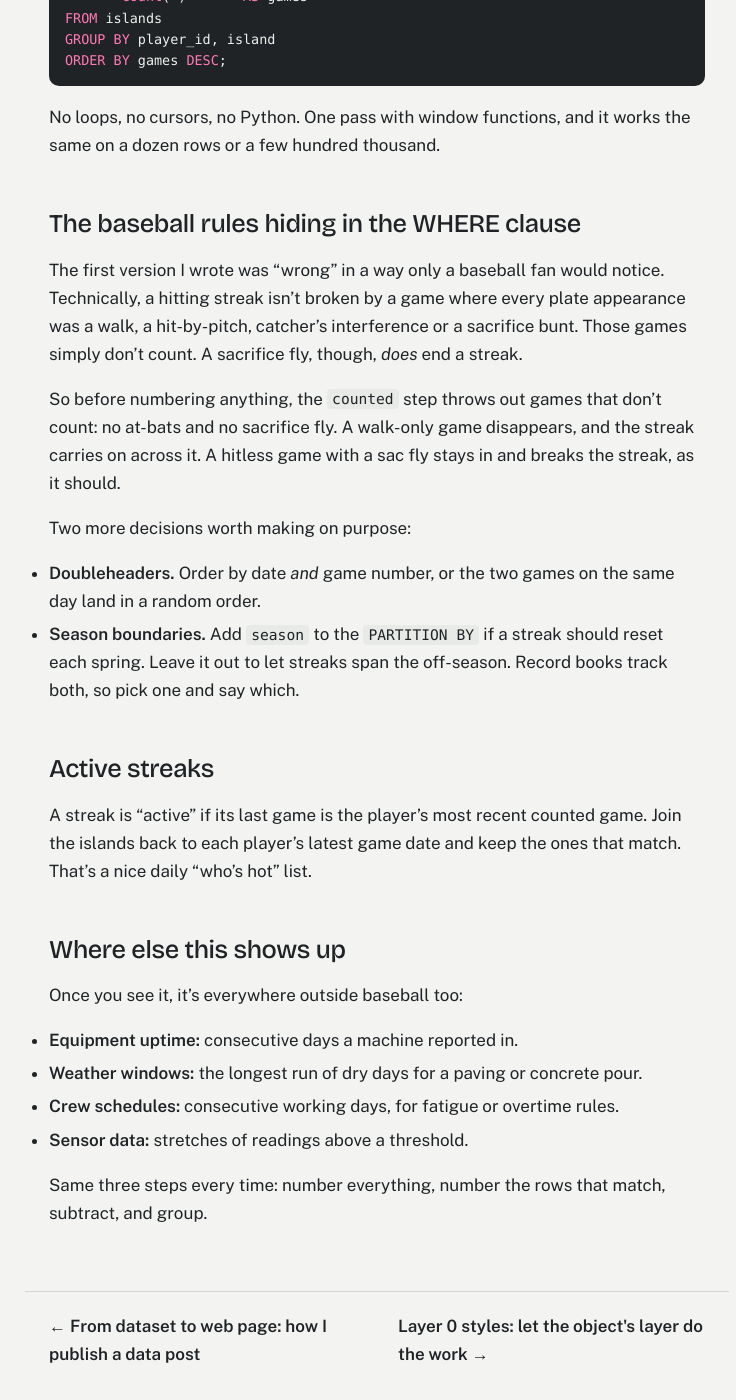
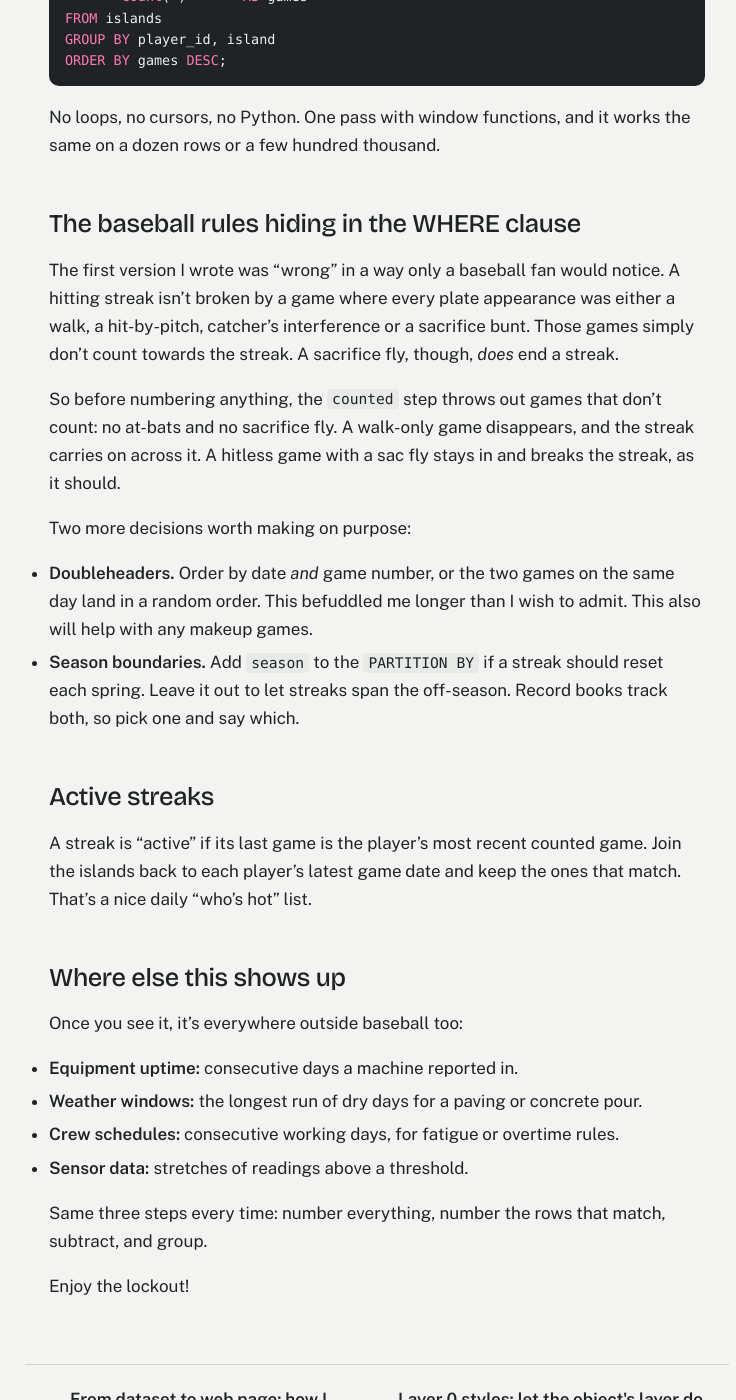
Before and after one commit to fiftyshadesofgrading/Homepage, a Jekyll site: the page built from _posts/2026-11-29-gaps-and-islands-streaks.md, in a window 1280 px wide and 1400 px high, scrolled down 1908 px. Shown: the whole window, without its empty margins (263-999 px from the left). Built offline with Jekyll 4.4.1, drawn with Linux system fonts in a browser that asks for light colours; some of the changed text lies outside the part shown.

Commit message:
Refine explanation of gaps and islands in SQL
Reword sections for clarity and precision regarding hitting streaks in baseball.

```diff
--- a/_posts/2026-11-29-gaps-and-islands-streaks.md
+++ b/_posts/2026-11-29-gaps-and-islands-streaks.md
@@ -9,7 +9,7 @@ tags: [sql, postgres, mlb, data]
 
 I keep a database of baseball game logs at home, as one does. The first "fun" question I wanted to ask it was the obvious one: _who's on a hitting streak_, and _what's the longest streak this season?_ AKA who's ripping the seams off the ball? Which unit is getting showered in seeds and Bazooka bubble gum nightly?
 
-It turns out that's a surprisingly awkward question for SQL. A streak is a run of *consecutive* rows that meet a condition, and SQL thinks in sets, not sequences or flows. You can see a streak instantly in a spreadsheet; writing it as a query takes a trick. That trick has a name: **gaps and islands**. The rows you care about are islands, the rows that break them are gaps, and once you see the pattern you'll see it everywhere in the data.
+It turns out that's a surprisingly awkward question for SQL. A streak is a run of *consecutive* rows that meet a condition, and SQL thinks in sets, not sequences or flows. You can see a streak instantly in a spreadsheet; writing it as a query takes a trick. What we are looking for are patterns in the data: **gaps and islands**. The rows we care about are islands, the rows that break the streak are gaps, and once you see the pattern you'll see it everywhere in the data.
 
 ## The trick
 
@@ -66,13 +66,13 @@ No loops, no cursors, no Python. One pass with window functions, and it works th
 
 ## The baseball rules hiding in the WHERE clause
 
-The first version I wrote was "wrong" in a way only a baseball fan would notice. Technically, a hitting streak isn't broken by a game where every plate appearance was a walk, a hit-by-pitch, catcher's interference or a sacrifice bunt. Those games simply don't count. A sacrifice fly, though, *does* end a streak.
+The first version I wrote was "wrong" in a way only a baseball fan would notice. A hitting streak isn't broken by a game where every plate appearance was either a walk, a hit-by-pitch, catcher's interference or a sacrifice bunt. Those games simply don't count towards the streak. A sacrifice fly, though, *does* end a streak.
 
 So before numbering anything, the `counted` step throws out games that don't count: no at-bats and no sacrifice fly. A walk-only game disappears, and the streak carries on across it. A hitless game with a sac fly stays in and breaks the streak, as it should.
 
 Two more decisions worth making on purpose:
 
-- **Doubleheaders.** Order by date *and* game number, or the two games on the same day land in a random order.
+- **Doubleheaders.** Order by date *and* game number, or the two games on the same day land in a random order. This befuddled me longer than I wish to admit. This also will help with any makeup games.
 - **Season boundaries.** Add `season` to the `PARTITION BY` if a streak should reset each spring. Leave it out to let streaks span the off-season. Record books track both, so pick one and say which.
 
 ## Active streaks
@@ -89,3 +89,5 @@ Once you see it, it's everywhere outside baseball too:
 - **Sensor data:** stretches of readings above a threshold.
 
 Same three steps every time: number everything, number the rows that match, subtract, and group.
+
+Enjoy the lockout!
```
